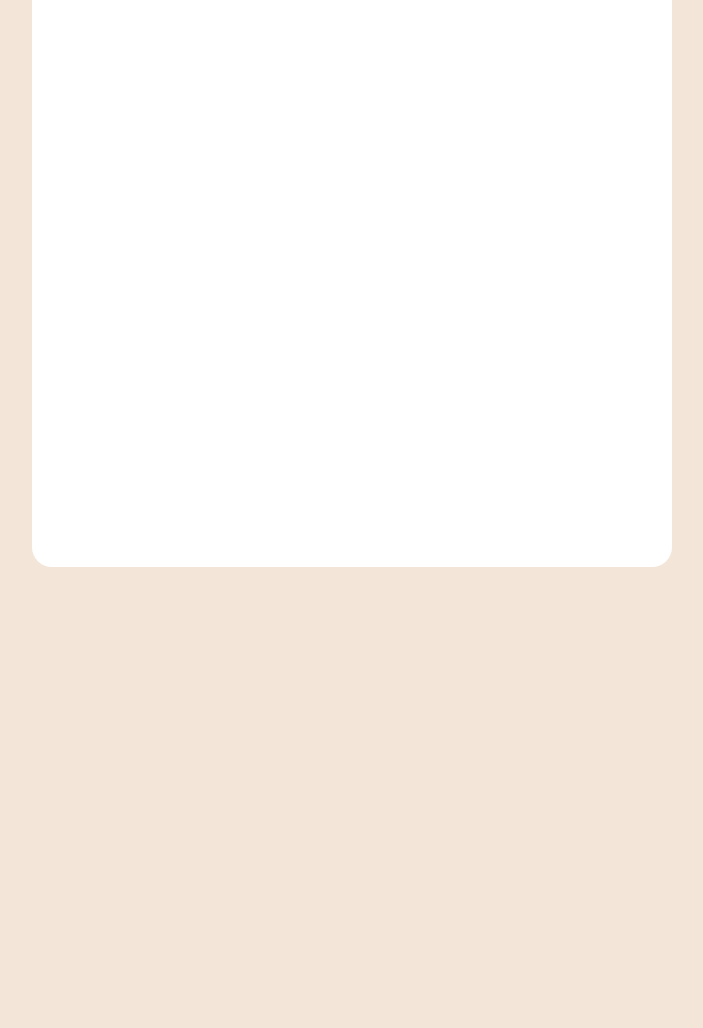
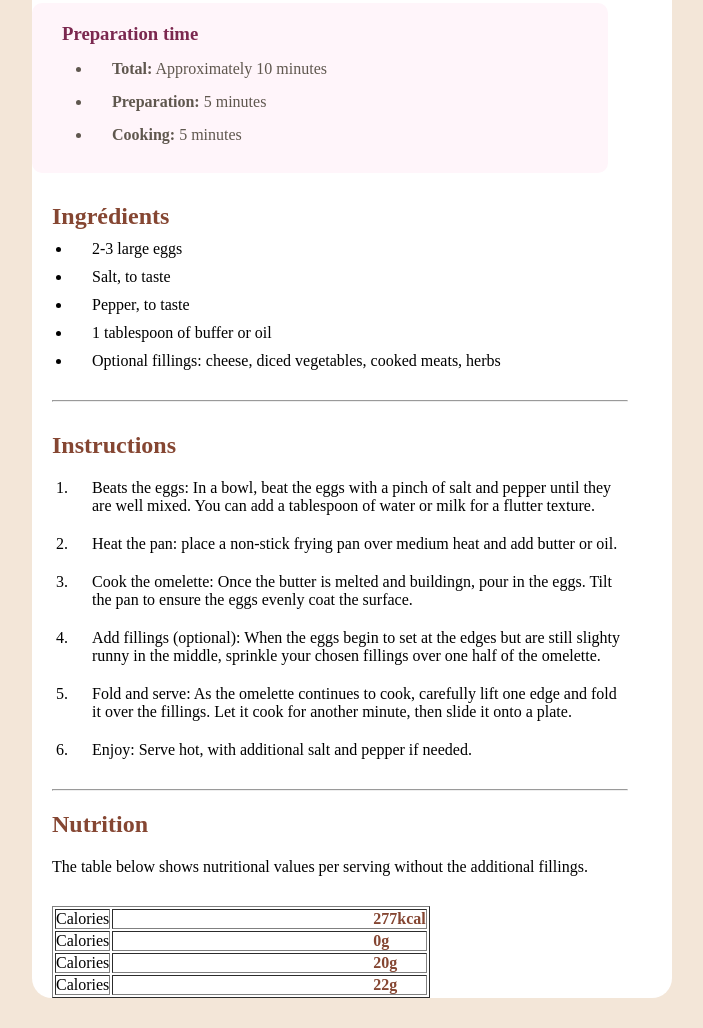
Before and after one commit to MikeZuck1/recipe-page-main, a website: page index.html in a window 1280 px wide. Shown: the part 463-1491 px from the top of the page, without its empty margins (288-991 px from the left). Before the commit the page ends 1060 px from the top, so only its background shows below. Drawn offline with Linux system fonts and the light colour scheme; a web font is replaced by a local one.

Commit message:
Travail sur le design et la mise en page HTML + CSS.

```diff
--- a/index.html
+++ b/index.html
@@ -30,22 +30,94 @@
           </p>
         </div>
 
+        <!-- DIV OF PREPARATION TIME -->
         <div class="table">
-          <!--
+          <div class="table-content">
             <h3>Preparation time</h3>
             <ul>
               <li><strong>Total:</strong> Approximately 10 minutes</li>
+              <li><strong>Preparation:</strong> 5 minutes</li>
+              <li><strong>Cooking:</strong> 5 minutes</li>
             </ul>
-          -->
+          </div>
         </div>
+
+        <!-- DIV OF INGREDIENTS CONTAINER -->
+        <div class="ingredients-content">
+          <div class="ingredients">
+            <h2>Ingrédients</h2>
+            <ul>
+              <li>2-3 large eggs</li>
+              <li>Salt, to taste</li>
+              <li>Pepper, to taste</li>
+              <li>1 tablespoon of buffer or oil</li>
+              <li>Optional fillings: cheese, diced vegetables, cooked meats, herbs</li>
+            </ul>
+          </div>
+        </div>
+
+        <hr>
+
+        <!-- DIV OF INSTRUCTION -->
+        <div class="instructions-container">
+          <div class="instructions">
+            <h2>Instructions</h2>
+            <ol>
+              <li>
+                Beats the eggs: In a bowl, beat the eggs with a pinch of salt and pepper until they are well mixed.
+                You can add a tablespoon of water or milk for a flutter texture.
+              </li>
+              <li>Heat the pan: place a non-stick frying pan over medium heat and add butter or oil.</li>
+              <li>
+                Cook the omelette: Once the butter is melted and buildingn, pour in the eggs.
+                Tilt the pan to ensure the eggs evenly coat the surface.
+              </li>
+              <li>
+                Add fillings (optional): When the eggs begin to set at the edges but are still slighty runny in the middle,
+                sprinkle your chosen fillings over one half of the omelette.
+              </li>
+              <li>
+                Fold and serve: As the omelette continues to cook, carefully lift one edge and fold it over the fillings.
+                Let it cook for another minute, then slide it onto a plate.
+              </li>
+              <li>Enjoy: Serve hot, with additional salt and pepper if needed.</li>
+            </ol>
+          </div>
+        </div>
+
+        <hr>
+
+        <!-- DIV OF NUTRITION -->
+        <div class="nutrition-container">
+          <div class="nutrition-content">
+            <h2>Nutrition</h2>
+            <p>The table below shows nutritional values per serving without the additional fillings.</p>
+          </div>
+        </div>
+
+        <!-- DIV OF TABLE NUTRITION -->
+        <div class="table-nutrition">
+          <table border="1">
+            <tr>
+              <td class="table-nutritional-letters">Calories</td>
+              <td class="table-nutritional-number">277kcal</td>
+            </tr>
+            <tr>
+              <td class="table-nutritional-letters">Calories</td>
+              <td class="table-nutritional-number">0g</td>
+            </tr>
+            <tr>
+              <td class="table-nutritional-letters">Calories</td>
+              <td class="table-nutritional-number">20g</td>
+            </tr>
+            <tr>
+              <td class="table-nutritional-letters">Calories</td>
+              <td class="table-nutritional-number">22g</td>
+            </tr>
+          </table>
+        </div>
+
       </div>
     </div>
 </body>
 </html>
-
-<!--
-  <div class="attribution">
-    Challenge by <a href="https://www.frontendmentor.io?ref=challenge" target="_blank">Frontend Mentor</a>.
-    Coded by <a href="#">Your Name Here</a>.
-  </div>
--->
--- /dev/null
+++ b/package.json
@@ -0,0 +1,5 @@
+{
+  "dependencies": {
+    "express": "^4.18.2"
+  }
+}
--- a/style.css
+++ b/style.css
@@ -1,3 +1,5 @@
+@import url(https://fonts.google.com/specimen/Young+Serif);
+
 * {
     margin: 0;
     padding: 0;
@@ -16,7 +18,7 @@ body {
 
 .container-content {
     width: 50%;
-    height: 1000px;
+    height: auto;
     margin-top: 30px;
     margin-bottom: 30px;
     border-radius: 20px;
@@ -53,12 +55,112 @@ body {
     color: hsl(30, 10%, 34%);
 }
 
-
-/*
 .table {
+    display: flex;
     margin-top: 30px;
     max-width: 90%;
+    height: 170px;
+    border-radius: 10px;
     background-color: hsl(330, 100%, 98%);
 }
 
-*/
+.table-content {
+    position: relative;
+    left: 30px;
+}
+
+.table-content h3 {
+    margin-top: 20px;
+    color: hsl(332, 51%, 32%);
+    font-family: young, serif;
+}
+
+.table-content ul > li {
+    position: relative;
+    left: 30px;
+    margin-top: 15px;
+}
+
+.table-content li {
+    position: relative;
+    left: 30px;
+    color: hsl(30, 10%, 34%)
+}
+
+.ingredients-content {
+    margin-top: 30px;
+    position: relative;
+    left: 20px;
+}
+
+.ingredients h2 {
+    color: hsl(14, 45%, 36%);
+}
+
+.ingredients ul > li {
+    margin-top: 10px;
+    position: relative;
+    left: 20px;
+}
+
+ul > li {
+    padding-left: 20px; /* ESPACE DE 20px */
+}
+
+hr {
+    width: 90%;
+    position: relative;
+    left: 20px;
+    margin-top: 30px;
+}
+
+
+/*   PARTIE INSTRUCTIONS   */
+.instructions-container {
+    margin-top: 30px;
+    position: relative;
+    left: 20px;
+    max-width: 550px;
+}
+
+.instructions-container h2 {
+    color: hsl(14, 45%, 36%);
+}
+
+.instructions-container ol > li {
+    position: relative;
+    left: 20px;
+    margin-top: 20px;
+}
+
+.instructions-container ol li {
+    padding-left: 20px; /* Espace de  20px entre les éléments d'une liste */
+}
+
+
+/*   PARTIE NUTRITIONS   */
+.nutrition-container {
+    margin-top: 20px;
+    position: relative;
+    left: 20px;
+}
+
+.nutrition-container h2 {
+    color: hsl(14, 45%, 36%);
+}
+
+.nutrition-container p {
+    margin-top: 20px;
+}
+
+.table-nutrition {
+    margin-top: 30px;
+    position: relative;
+    left: 20px;
+}
+
+.table-nutritional-number {
+    padding-left: 260px;
+    color: hsl(14, 45%, 36%);
+    font-weight: bold;
+}
```
Also changed, not shown: server.js (added, +13 -0 lines), 1 other file.
